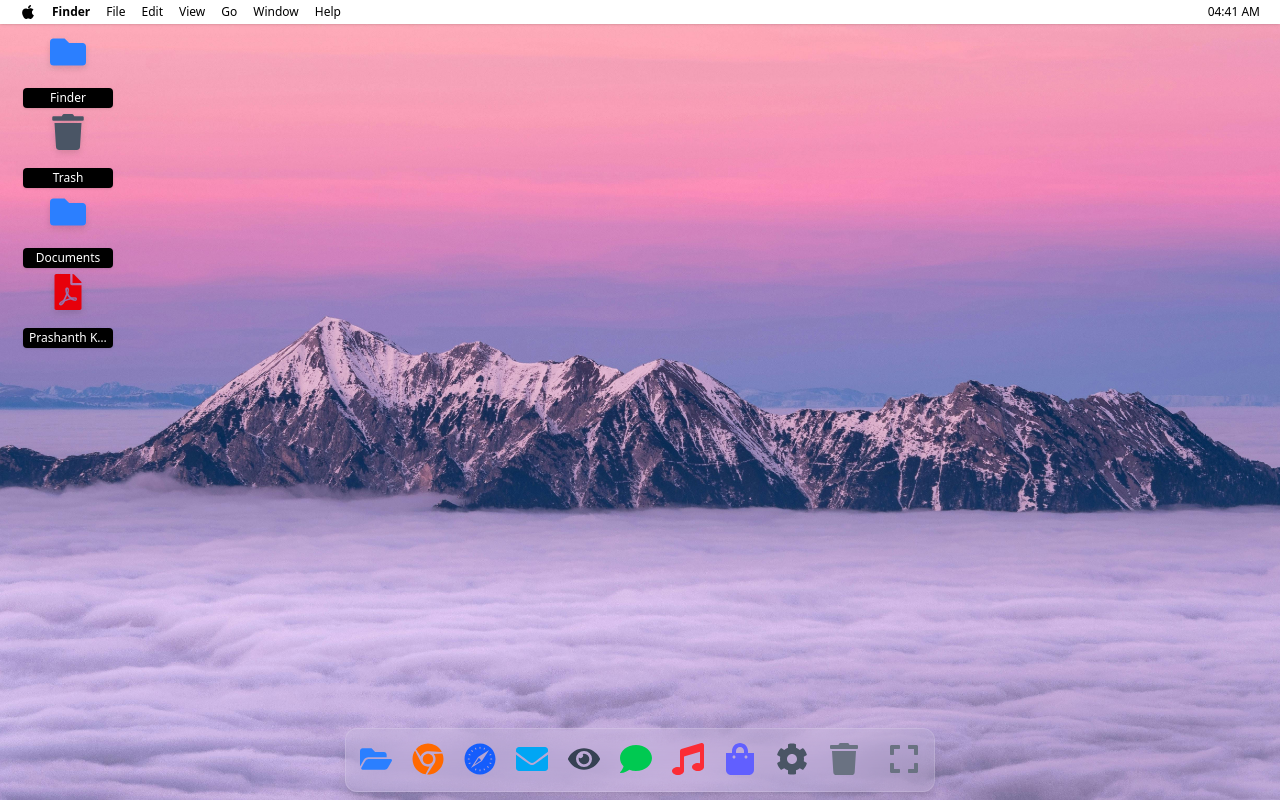
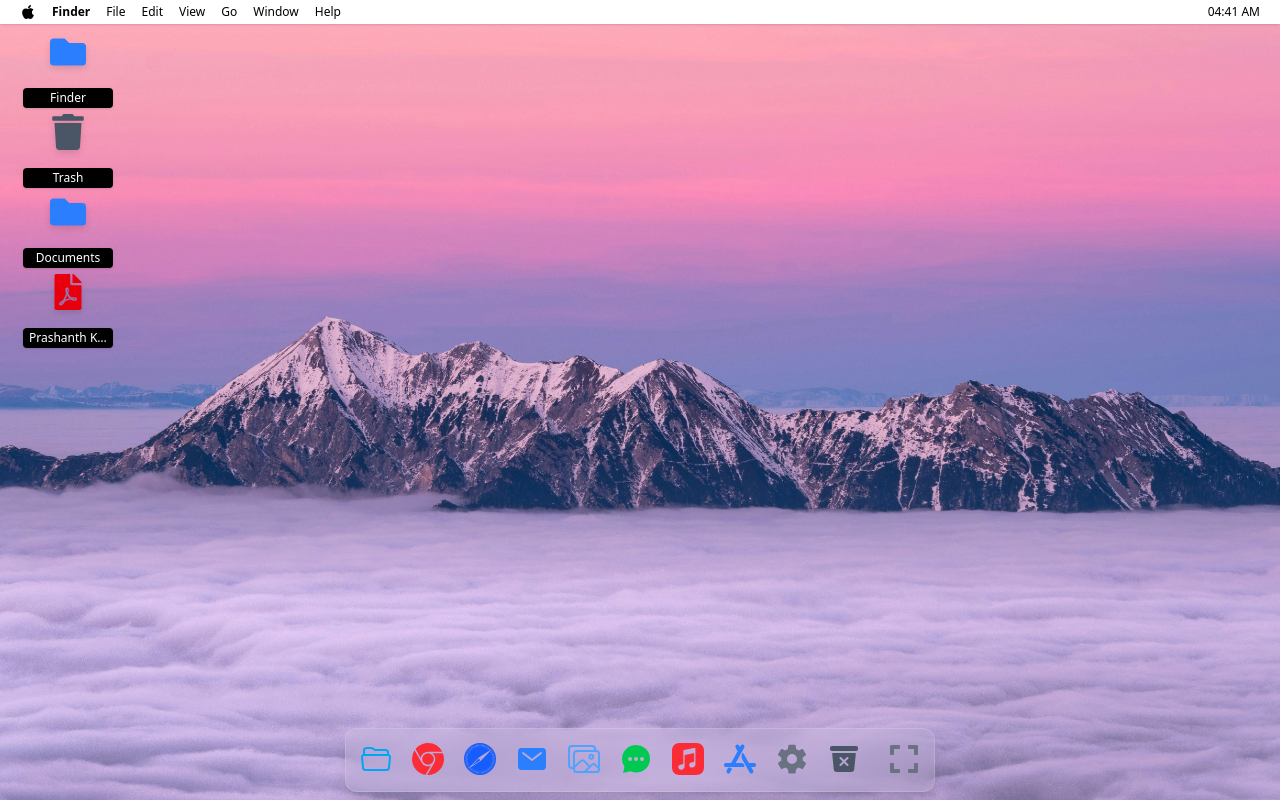
Before and after one commit to prashanth8983/Portfolio-desktop, a React (Vite) app: page / in a window 1280 px wide. Built offline with nearby package versions, Linux system fonts and the light colour scheme.

Commit message:
fix: resume path

```diff
--- a/src/components/ResponsiveView.tsx
+++ b/src/components/ResponsiveView.tsx
@@ -2,7 +2,16 @@ import React, { useState, useEffect } from 'react';
 import { MacDesktop } from './desktop/MacDesktop';
 import { IOSMobileView } from './mobile/IOSMobileView';
 import { DesktopIcon, DockItem } from '../types/interfaces';
-import { FaChrome, FaCog, FaComment, FaEnvelope, FaEye, FaFolderOpen, FaMusic, FaSafari, FaShoppingBag, FaTrash } from 'react-icons/fa';
+import { SiGooglechrome, SiSafari, SiApplemusic, SiAppstore } from 'react-icons/si';
+//import { FaChrome, FaCog, FaComment, FaEnvelope, FaEye, FaFolderOpen, FaMusic, FaSafari, FaShoppingBag, FaTrash } from 'react-icons/fa';
+import {
+  IoFolderOpenOutline, // Finder approximation
+  IoMail,             // Mail
+  IoImagesOutline,    // Preview approximation
+  IoChatbubbleEllipsesSharp, // Messages
+  IoSettingsSharp,    // System Preferences/Settings
+  IoTrashBin,         // Trash
+} from 'react-icons/io5';
 
 const ResponsiveView: React.FC = () => {
   const [isMobile, setIsMobile] = useState<boolean>(window.innerWidth < 768);
@@ -17,21 +26,61 @@ const ResponsiveView: React.FC = () => {
     { id: 'finder', name: 'Finder', icon: 'folder', type: 'app', position: { x: 20, y: 20 } },
     { id: 'trash', name: 'Trash', icon: 'trash', type: 'app', position: { x: 20, y: 100 } },
     { id: 'documents', name: 'Documents', icon: 'folder', type: 'folder', position: { x: 20, y: 180 } },
-    { id: 'sample-pdf', name: 'Prashanth Kumar.pdf', icon: 'pdf', type: 'pdf', position: { x: 20, y: 260 }, content: './resume.pdf'  },
+    { id: 'sample-pdf', name: 'Prashanth Kumar.pdf', icon: 'pdf', type: 'pdf', position: { x: 20, y: 260 }, content: './Resume.pdf'  },
   ];
 
   const dockIconSize = 32;
   const dockItems: DockItem[] = [
-    { id: 'finder-dock', name: 'Finder', iconElement: <FaFolderOpen size={dockIconSize} className="text-blue-500" /> },
-    { id: 'chrome', name: 'Chrome', iconElement: <FaChrome size={dockIconSize} className="text-orange-500" /> },
-    { id: 'safari', name: 'Safari', iconElement: <FaSafari size={dockIconSize} className="text-blue-600" /> },
-    { id: 'mail', name: 'Mail', iconElement: <FaEnvelope size={dockIconSize} className="text-sky-500" /> },
-    { id: 'preview', name: 'Preview', iconElement: <FaEye size={dockIconSize} className="text-gray-700" /> },
-    { id: 'messages', name: 'Messages', iconElement: <FaComment size={dockIconSize} className="text-green-500" /> },
-    { id: 'music', name: 'Music', iconElement: <FaMusic size={dockIconSize} className="text-red-500" /> },
-    { id: 'appstore', name: 'App Store', iconElement: <FaShoppingBag size={dockIconSize} className="text-indigo-500" /> },
-    { id: 'preferences', name: 'System Preferences', iconElement: <FaCog size={dockIconSize} className="text-gray-600" /> },
-    { id: 'trash-dock', name: 'Trash', iconElement: <FaTrash size={dockIconSize} className="text-gray-500" /> },
+    {
+      id: 'finder-dock',
+      name: 'Finder',
+      iconElement: <IoFolderOpenOutline size={dockIconSize} className="text-sky-500" />,
+    },
+    {
+      id: 'chrome',
+      name: 'Chrome',
+      iconElement: <SiGooglechrome size={dockIconSize} className="text-red-500" />,
+    },
+    {
+      id: 'safari',
+      name: 'Safari',
+      iconElement: <SiSafari size={dockIconSize} className="text-blue-600" />,
+    },
+    {
+      id: 'mail',
+      name: 'Mail',
+      iconElement: <IoMail size={dockIconSize} className="text-blue-500" />,
+    },
+    {
+      id: 'preview',
+      name: 'Preview',
+      iconElement: <IoImagesOutline size={dockIconSize} className="text-blue-400" />,
+    },
+    {
+      id: 'messages',
+      name: 'Messages',
+      iconElement: <IoChatbubbleEllipsesSharp size={dockIconSize} className="text-green-500" />,
+    },
+    {
+      id: 'music',
+      name: 'Music',
+      iconElement: <SiApplemusic size={dockIconSize} className="text-red-500" />,
+    },
+    {
+      id: 'appstore',
+      name: 'App Store',
+      iconElement: <SiAppstore size={dockIconSize} className="text-blue-500" />,
+    },
+    {
+      id: 'preferences',
+      name: 'System Preferences',
+      iconElement: <IoSettingsSharp size={dockIconSize} className="text-gray-500" />,
+    },
+    {
+      id: 'trash-dock',
+      name: 'Trash',
+      iconElement: <IoTrashBin size={dockIconSize} className="text-gray-600" />,
+    },
   ];
 
   return isMobile ? <IOSMobileView apps={apps} /> : <MacDesktop apps={apps} dockItems={dockItems} />;
```
